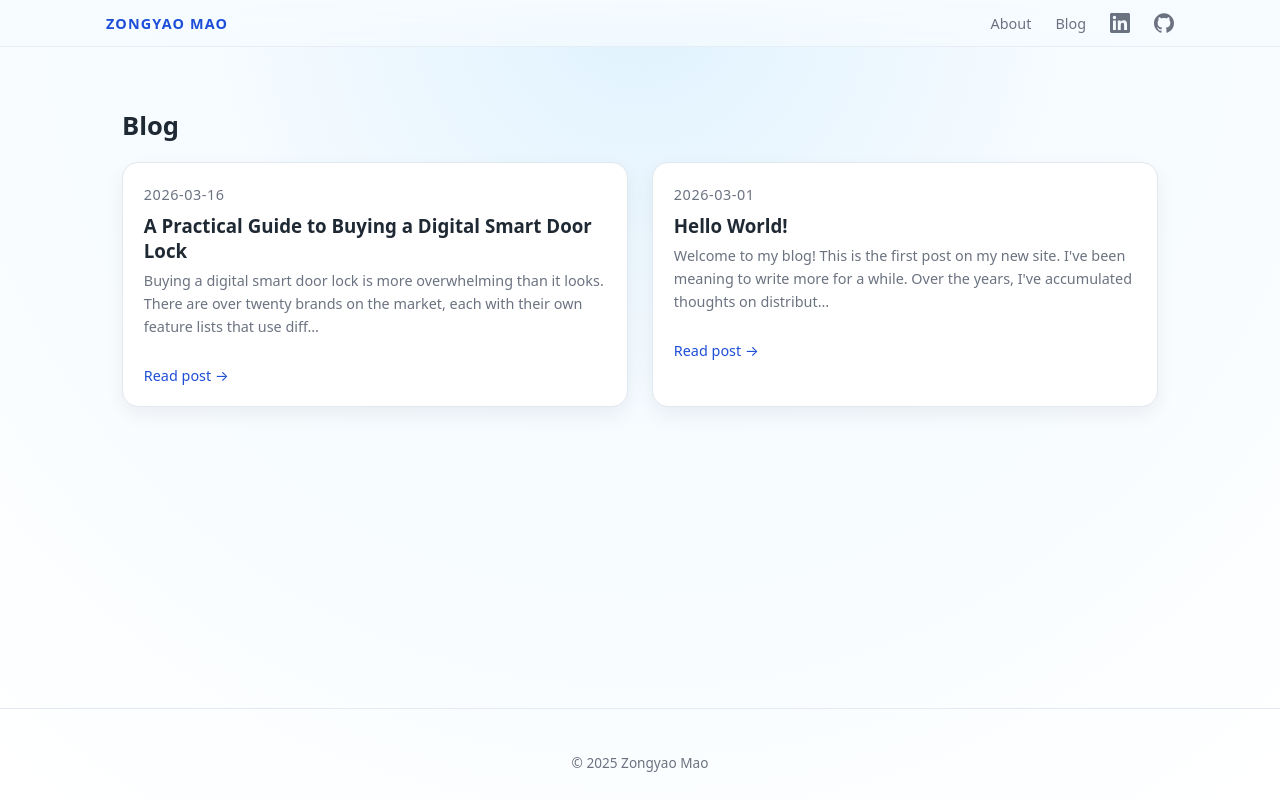
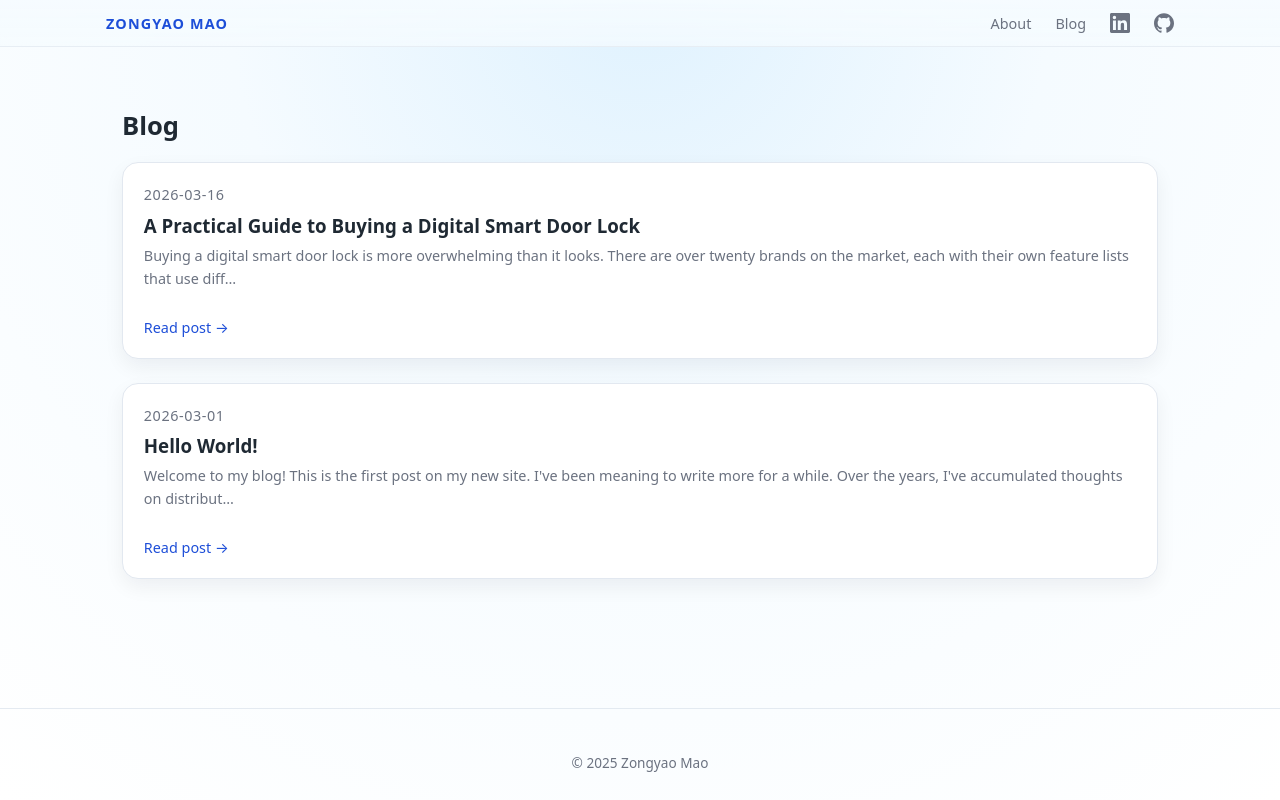
Before and after one commit to evozong/evozong.github.io, a Next.js app: page /blog in a window 1280 px wide. Built offline with nearby package versions, Linux system fonts and the light colour scheme.

Commit message:
change bloglist to a vertical list layout instead of a 2-column grid layout

```diff
--- a/src/app/globals.css
+++ b/src/app/globals.css
@@ -262,6 +262,13 @@ body {
 .grid {
   display: grid;
   grid-template-columns: repeat(auto-fit, minmax(260px, 1fr));
+  gap: 1.5rem;
+  margin-top: 1.2rem;
+}
+
+.stack {
+  display: flex;
+  flex-direction: column;
   gap: 1.5rem;
   margin-top: 1.2rem;
 }
--- a/src/components/BlogList.tsx
+++ b/src/components/BlogList.tsx
@@ -9,7 +9,7 @@ const BlogList: React.FC = () => {
   return (
     <section className="section">
       <h2>Blog</h2>
-      <div className="grid">
+      <div className="stack">
         {sorted.map((post) => (
           <article key={post.slug} className="card">
             <p className="post-meta">{post.date}</p>
```
